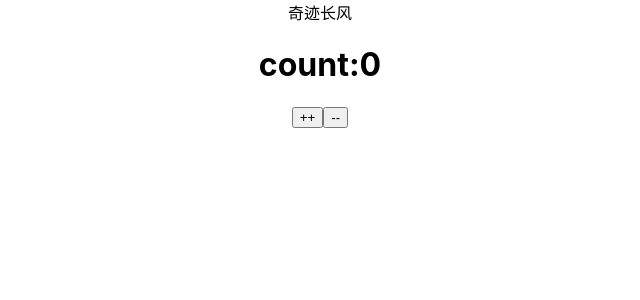
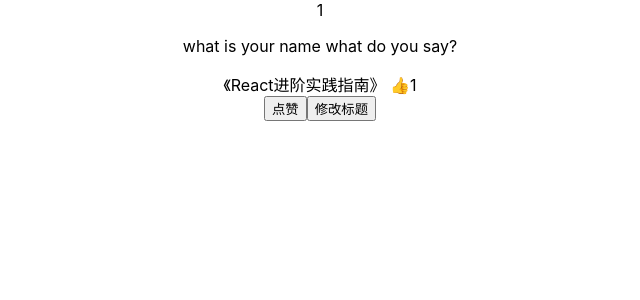
Before and after one commit to cloudXA/react-practice, a React app: page / in a window 1280 px wide. Shown: the top 300 px of the page, without its empty margins (320-960 px from the left). Built offline with nearby package versions, Linux system fonts and the light colour scheme.

Commit message:
apply middleware

```diff
--- a/src/App.js
+++ b/src/App.js
@@ -11,6 +11,7 @@
 import RefFather from './ref-practice/refCommunicate2/Father';
 import RefTheory from './ref-practice/refTheory';
 import MovieList from './context/movieContext';
+import ReduxPractice from './redux-practice/index';
 import { useSelector, useDispatch } from 'react-redux';
 import { decrease, increase } from './actions';
 import './App.css';
@@ -36,14 +37,15 @@
       {/* <RefCommunicate /> */}
       {/* <RefFather /> */}
       {/* <RefTheory /> */}
-      <MovieList />
+      {/* <MovieList /> */}
+      <ReduxPractice />
 
-      <h1>count:{counter}</h1>
+      {/* <h1>count:{counter}</h1>
       <button onClick={() => dispatch(increase(5))}>++</button>
       <button onClick={() => dispatch(decrease())}>--</button>
       {
         isLogged ? <h3> not see</h3> : ''
-      }
+      } */}
     </div>
   );
 }
--- a/src/index.js
+++ b/src/index.js
@@ -3,14 +3,31 @@
 import './index.css';
 import App from './App';
 import reportWebVitals from './reportWebVitals';
-import { createStore } from 'redux';
+import { createStore, combineReducers, applyMiddleware } from 'redux';
 import { Provider } from 'react-redux';
 
 import allReducer from './reducers/index';
 
-let store = createStore(allReducer,
-  window.__REDUX_DEVTOOLS_EXTENSION__ && window.__REDUX_DEVTOOLS_EXTENSION__())
+// 中间件
+import middleware from './redux-practice/middleware/logMiddleware';
 
+
+import inforReducer from './redux-practice/reducers/inforReducer';
+
+import numberReducer from './redux-practice/reducers//numberReducer';
+
+const reducer = combineReducers({ info: inforReducer, number: numberReducer });
+
+
+// 声明在createStore的info number要和 reducer的info number 一一对应，保证在reducer里的state为声明在createStore的state
+let store = createStore(reducer, {
+  number: 1,
+  info: {
+    name: null
+  }
+}, applyMiddleware(middleware))
+
+export default store;
 
 
 
--- /dev/null
+++ b/src/redux-practice/index.jsx
@@ -0,0 +1,65 @@
+import React, { useState, useEffect } from 'react'
+import PropTypes from 'prop-types'
+import store from '../index';
+
+const ReducePractice = props => {
+  const [state, changeState] = useState(store.getState());
+
+  useEffect(() => {
+    const unSubscribe = store.subscribe(() => {
+      changeState(store.getState())
+    })
+    return () => {
+      return unSubscribe()
+    };
+  }, []);
+
+  return (
+    <div>
+      {state.number}
+      <p>{state.info.name ? 'hello, my name is ' + state.info.name : 'what is your name'} { state.info.mes ? state.info.mes : 'what do you say?'} <br /></p>
+
+      《React进阶实践指南》 👍{state.number}<br />
+
+
+
+      <button onClick={() => {store.dispatch({ type: 'ADD'})}}>点赞</button>
+      <button onClick={() => {store.dispatch({ type: 'SET', payload: { name: 'alien', mes: 'let us learn React!'}})}}>修改标题</button>
+    </div>
+  )
+}
+
+ReducePractice.propTypes = {}
+
+export default ReducePractice
+
+/**
+ * store：存在 dispatch  getState replaceReducer subscribe
+ * react-redux:
+ * 存在 connect：
+ * connect(mapStateToProps?, mapDispatchToProps?, mergeProps?,options?)
+ * 1. mapStateToProps 2. mapDispatchToProps 3. mergeProps 4. options
+ *    1. const mapStateToProps = state => ({ number: state.number })
+ *    将redux中的dispatch方法，映射到业务组件的props中（在具体业务组件可以直接使用numberAdd、setInfo方法实现dispatch(action)通过reducer改变state）
+ *    2. const mapDispatchToProps = dispatch => {
+ *            return {
+ *                  numberAdd: () => dispatch({ type: 'ADD' }),
+ *                  setInfo: () => dispatch({ type: 'SET' })
+ *             }
+ *       }
+ *    3. (stateProps, dispatchProps, ownProps) => Object返回的对象 { ...ownProps, ...stateProps, ...dispatchProps}
+ *    4. options
+ *      {
+ *          context?: Object,   // 自定义上下文
+            pure?: boolean, // 默认为 true , 当为 true 的时候 ，除了 mapStateToProps 和 props ,其他输入或者state 改变，均不会更新组件。
+            areStatesEqual?: Function, // 当pure true , 比较引进store 中state值 是否和之前相等。 (next: Object, prev: Object) => boolean
+            areOwnPropsEqual?: Function, // 当pure true , 比较 props 值, 是否和之前相等。 (next: Object, prev: Object) => boolean
+            areStatePropsEqual?: Function, // 当pure true , 比较 mapStateToProps 后的值 是否和之前相等。  (next: Object, prev: Object) => boolean
+            areMergedPropsEqual?: Function, // 当 pure 为 true 时， 比较 经过 mergeProps 合并后的值 ， 是否与之前等  (next: Object, prev: Object) => boolean
+            forwardRef?: boolean, //当为true 时候,可以通过ref 获取被connect包裹的组件实例。
+ *      }
+ *
+ * dispatch(action) action 为对象，结构为{ type: 'ADD', payload: {num: 1} }
+ * reducer(state, action) ----> reducer接受action，根据action的type，对应处理state状态。同时存在多个 reducer分片(state)
+ *
+*/
--- /dev/null
+++ b/src/redux-practice/middleware/logMiddleware.js
@@ -0,0 +1,11 @@
+function logMiddleware() {
+    return (next) => {
+        return (action)=> {
+            const { type } = action;
+            console.log('发生一次action:', type)
+            return next(action)
+        }
+    }
+}
+
+export default logMiddleware;
--- /dev/null
+++ b/src/redux-practice/reducers/inforReducer.js
@@ -0,0 +1,17 @@
+function inforReducer(state = {}, action) {
+    console.log(state, action, 'info')
+    const { payload = {} } = action;
+    switch(action.type) {
+        case 'SET':
+            return {
+                ...state,
+                ...payload
+            }
+        default:
+            return state;
+    }
+}
+
+// state初始为{name: null}, dispatch的payload为{name: 'alien', mes: 'let us learn react' },实现了state的新增 + 修改
+
+export default inforReducer;
--- /dev/null
+++ b/src/redux-practice/reducers/numberReducer.js
@@ -0,0 +1,13 @@
+function numberReducer(state = 1, action) {
+    console.log(state, action, 'num')
+    switch(action.type) {
+        case 'ADD':
+            return state + 1;
+        case 'DEL':
+            return state - 1;
+        default:
+            return state;
+    }
+}
+
+export default numberReducer;
```
